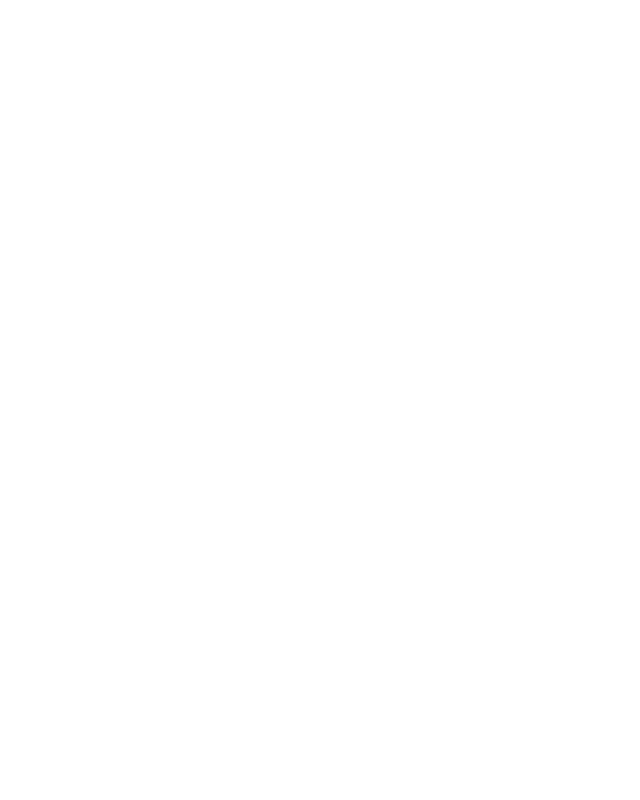
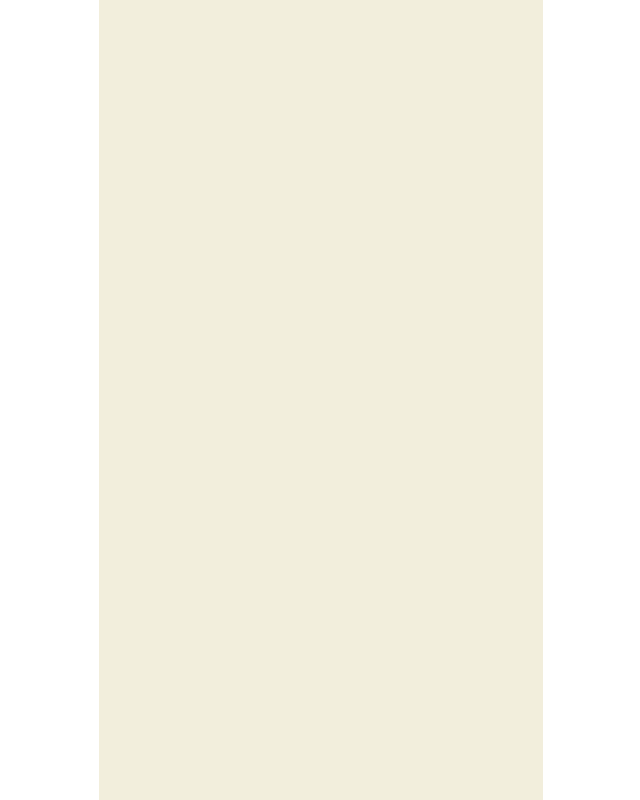
Before and after one commit to waterbeen0530/mijeong, a Next.js app: page / in a window 1280 px wide. Shown: the whole page, without its empty margins (319-959 px from the left). Built offline with nearby package versions, Linux system fonts and the light colour scheme.

Commit message:
create:: layout

```diff
--- /dev/null
+++ b/components/layout.tsx
@@ -0,0 +1,33 @@
+import { theme } from "@/styles/theme";
+import styled from "@emotion/styled";
+import { NextPage } from "next";
+
+interface props {
+  children: React.ReactNode;
+}
+
+const Layout: NextPage<props> = ({ children }) => {
+  return (
+    <Container>
+      <View>{children}</View>
+    </Container>
+  );
+};
+
+export default Layout;
+
+const Container = styled.div`
+  width: 100%;
+  height: 100vh;
+  overflow: hidden;
+  display: flex;
+  align-items: center;
+  justify-content: center;
+  background-color: ${theme.WHITE};
+`;
+
+const View = styled.div`
+  aspect-ratio: 1/1.8;
+  height: 100%;
+  background-color: ${theme.BEIGE};
+`;
--- a/pages/index.tsx
+++ b/pages/index.tsx
@@ -1,3 +1,9 @@
+import Layout from "@/components/layout";
+
 export default function Home() {
-  return <></>;
+  return (
+    <Layout>
+      <></>
+    </Layout>
+  );
 }
--- /dev/null
+++ b/styles/theme.ts
@@ -0,0 +1,8 @@
+export const theme = {
+  WHITE: "#fff",
+  BLACK: "#000",
+  GRAY1: "#9D9D9D",
+  GRAY2: "#D9D9D9",
+  BEIGE: "#F2EEDC",
+  GREEN: "#A6AE41",
+};
```
